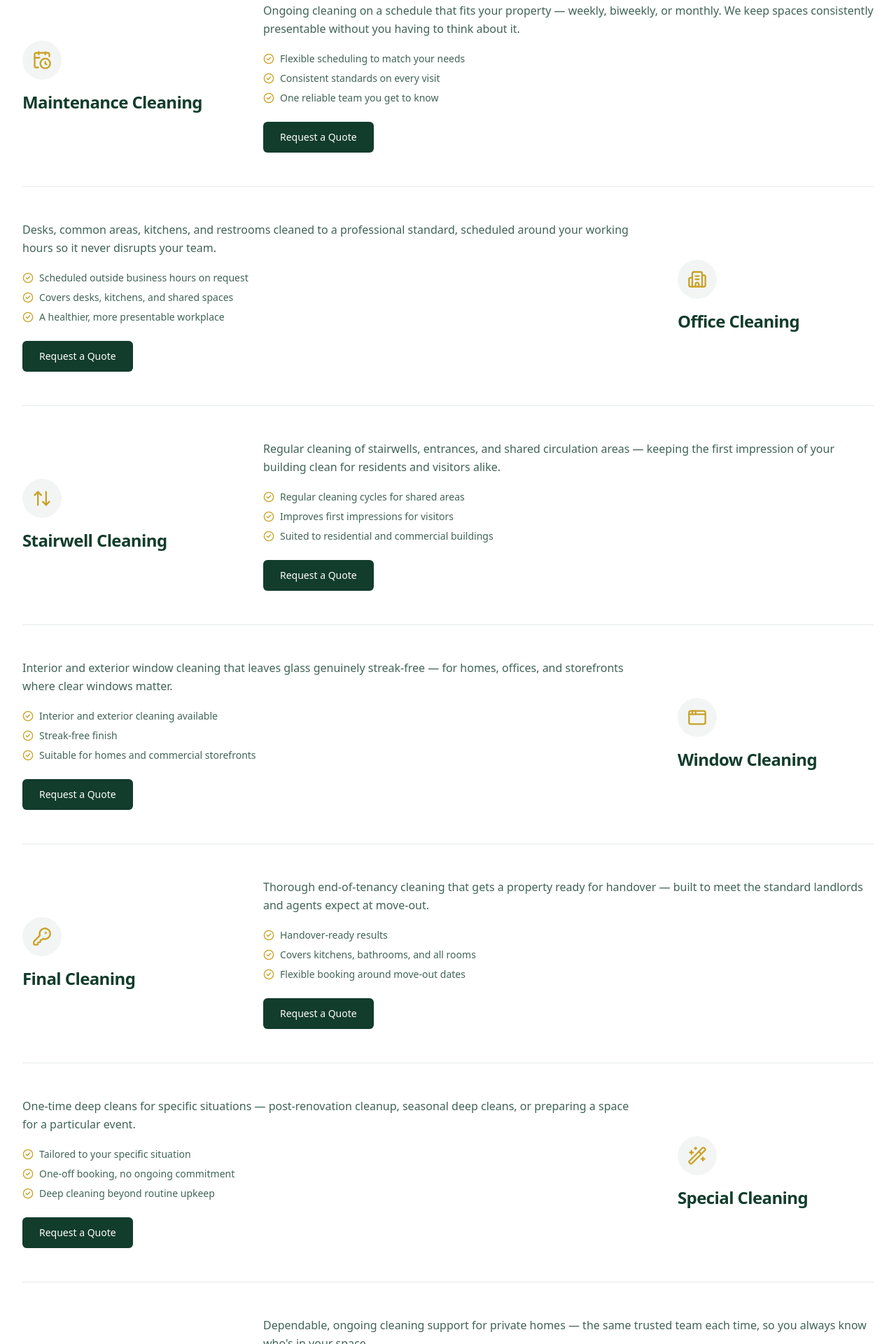
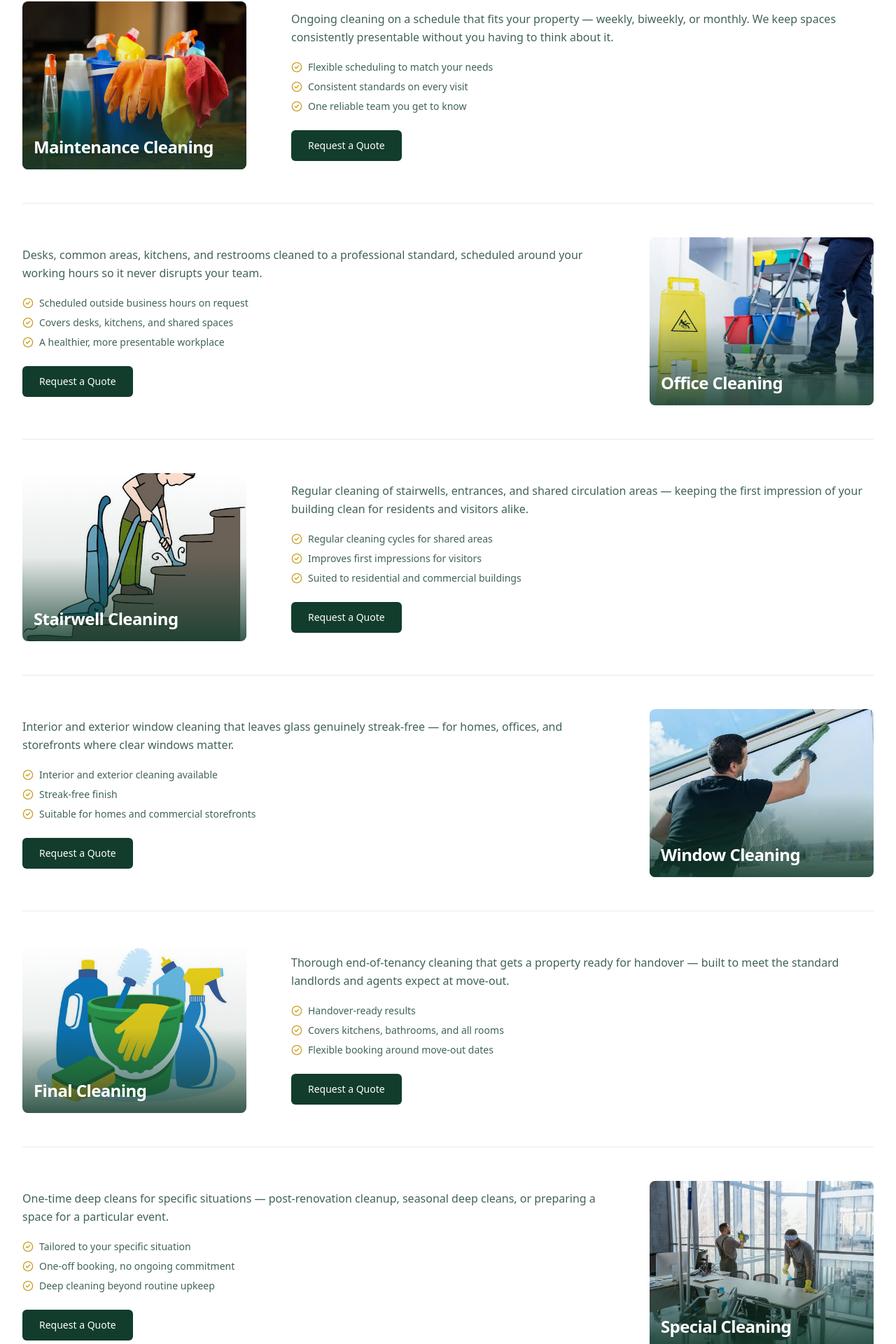
Before and after one commit to Abdul-Ahad3/Gebaudereinigung, a Next.js app: page /services in a window 1280 px wide. Shown: the part 1011-2931 px from the top of the page at 70% size. Built offline with nearby package versions, Linux system fonts and the light colour scheme.

Commit message:
Add images for services

```diff
--- a/src/app/services/page.tsx
+++ b/src/app/services/page.tsx
@@ -30,7 +30,7 @@ export default function ServicesPage() {
             return (
               <ServiceDetail
                 key={service.slug}
-                icon={service.icon}
+                image={service.image}
                 title={text.title}
                 description={text.longDescription}
                 benefits={text.benefits}
--- a/src/components/sections/FeaturedServices.tsx
+++ b/src/components/sections/FeaturedServices.tsx
@@ -28,7 +28,7 @@ export function FeaturedServices() {
             return (
               <ServiceCard
                 key={service.slug}
-                icon={service.icon}
+                image={service.image}
                 title={text.title}
                 description={text.description}
                 href="/services"
--- a/src/components/shared/ServiceCard.tsx
+++ b/src/components/shared/ServiceCard.tsx
@@ -1,19 +1,33 @@
+import Image from "next/image";
 import Link from "next/link";
-import { ArrowRight, type LucideIcon } from "lucide-react";
+import { ArrowRight } from "lucide-react";
 
 interface ServiceCardProps {
-  icon: LucideIcon;
+  image: string;
   title: string;
   description: string;
   href: string;
 }
 
-export function ServiceCard({ icon: Icon, title, description, href }: ServiceCardProps) {
+export function ServiceCard({ image, title, description, href }: ServiceCardProps) {
   return (
-    <article className="flex flex-col rounded-lg border border-brand-green/10 bg-white p-6 transition-shadow hover:shadow-md">
-      <Icon className="h-8 w-8 text-brand-gold" aria-hidden="true" />
-      <h3 className="mt-4 text-lg font-semibold text-brand-green">{title}</h3>
-      <p className="mt-2 flex-1 text-sm leading-relaxed text-brand-green/70">
+    <article className="flex flex-col overflow-hidden rounded-lg border border-brand-green/10 bg-white transition-shadow hover:shadow-md">
+      <div className="relative h-40 w-full">
+        <Image
+          src={image}
+          alt=""
+          fill
+          sizes="(min-width: 1024px) 25vw, (min-width: 640px) 50vw, 100vw"
+          className="object-cover"
+        />
+        <div className="absolute inset-0 bg-gradient-to-t from-brand-green/85 via-brand-green/10 to-transparent" />
+        <h3 className="absolute inset-x-4 bottom-3 text-lg font-semibold text-white">
+          {title}
+        </h3>
+      </div>
+
+      <div className="flex flex-1 flex-col p-6">
+        <p className="flex-1 text-sm leading-relaxed text-brand-green/70">
           {description}
         </p>
         <Link
@@ -23,6 +37,7 @@ export function ServiceCard({ icon: Icon, title, description, href }: ServiceCar
           Learn More
           <ArrowRight className="ml-1 h-4 w-4" aria-hidden="true" />
         </Link>
+      </div>
     </article>
   );
 }
--- a/src/components/shared/ServiceDetail.tsx
+++ b/src/components/shared/ServiceDetail.tsx
@@ -1,8 +1,9 @@
 import Link from "next/link";
-import { CheckCircle2, type LucideIcon } from "lucide-react";
+import Image from "next/image";
+import { CheckCircle2 } from "lucide-react";
 
 interface ServiceDetailProps {
-  icon: LucideIcon;
+  image: string;
   title: string;
   description: string;
   benefits: string[];
@@ -11,7 +12,7 @@ interface ServiceDetailProps {
 }
 
 export function ServiceDetail({
-  icon: Icon,
+  image,
   title,
   description,
   benefits,
@@ -20,15 +21,24 @@ export function ServiceDetail({
 }: ServiceDetailProps) {
   return (
     <article
-      className={`grid items-center gap-10 border-b border-brand-green/10 py-12 last:border-b-0 lg:grid-cols-[280px_1fr] lg:gap-16 ${
+      className={`grid items-center gap-10 border-b border-brand-green/10 py-12 last:border-b-0 lg:grid-cols-[320px_1fr] lg:gap-16 ${
         reversed ? "lg:[direction:rtl]" : ""
       }`}
     >
-      <div className={`flex flex-col items-start ${reversed ? "lg:[direction:ltr]" : ""}`}>
-        <span className="flex h-14 w-14 items-center justify-center rounded-full bg-brand-green/5">
-          <Icon className="h-7 w-7 text-brand-gold" aria-hidden="true" />
-        </span>
-        <h2 className="mt-4 text-2xl font-bold tracking-tight text-brand-green">{title}</h2>
+      <div className={reversed ? "lg:[direction:ltr]" : ""}>
+        <div className="relative aspect-[4/3] w-full overflow-hidden rounded-lg">
+          <Image
+            src={image}
+            alt=""
+            fill
+            sizes="(min-width: 1024px) 320px, 100vw"
+            className="object-cover"
+          />
+          <div className="absolute inset-0 bg-gradient-to-t from-brand-green/85 via-brand-green/10 to-transparent" />
+          <h2 className="absolute inset-x-4 bottom-4 text-2xl font-bold tracking-tight text-white">
+            {title}
+          </h2>
+        </div>
       </div>
 
       <div className={reversed ? "lg:[direction:ltr]" : ""}>
--- a/src/data/services.ts
+++ b/src/data/services.ts
@@ -1,21 +1,11 @@
-import {
-  CalendarClock,
-  Building2,
-  ArrowUpDown,
-  AppWindow,
-  KeyRound,
-  Wand2,
-  Home,
-} from "lucide-react";
 import type { Service } from "@/types/service";
 
-
 export const services: Service[] = [
-  { slug: "maintenance-cleaning", icon: CalendarClock },
-  { slug: "office-cleaning", icon: Building2 },
-  { slug: "stairwell-cleaning", icon: ArrowUpDown },
-  { slug: "window-cleaning", icon: AppWindow },
-  { slug: "final-cleaning", icon: KeyRound },
-  { slug: "special-cleaning", icon: Wand2 },
-  { slug: "household-cleaning", icon: Home },
+  { slug: "maintenance-cleaning", image: "/images/services/maintenance.jpeg" },
+  { slug: "office-cleaning", image: "/images/services/office.jpeg" },
+  { slug: "stairwell-cleaning", image: "/images/services/stairwell.jpeg" },
+  { slug: "window-cleaning", image: "/images/services/window.jpeg" },
+  { slug: "final-cleaning", image: "/images/services/cleaning.jpeg" },
+  { slug: "special-cleaning", image: "/images/services/cleaning2.jpeg" },
+  { slug: "household-cleaning", image: "/images/services/household.jpeg" },
 ];
--- a/src/types/service.ts
+++ b/src/types/service.ts
@@ -1,6 +1,4 @@
-import type { LucideIcon } from "lucide-react";
-
 export interface Service {
   slug: string;
-  icon: LucideIcon;
+  image: string;
 }
```
Lines whose indentation alone changed are shown as unchanged.
